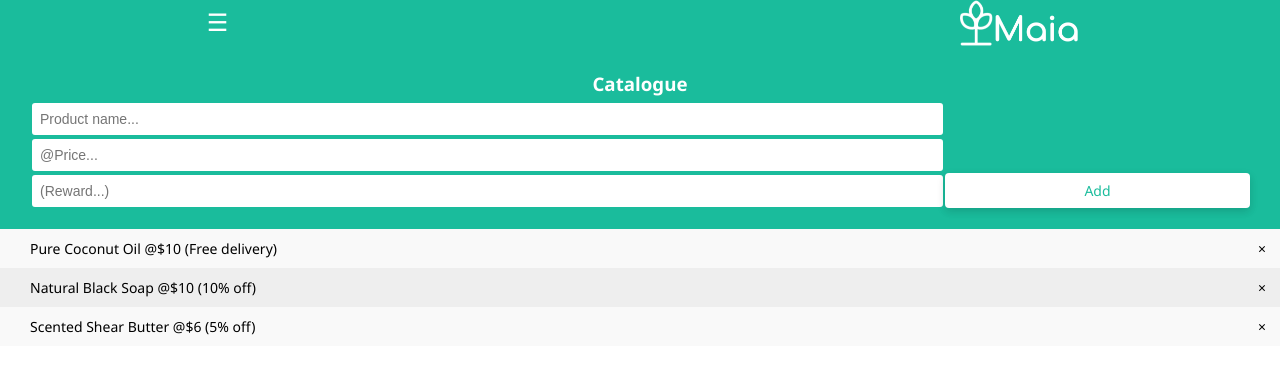
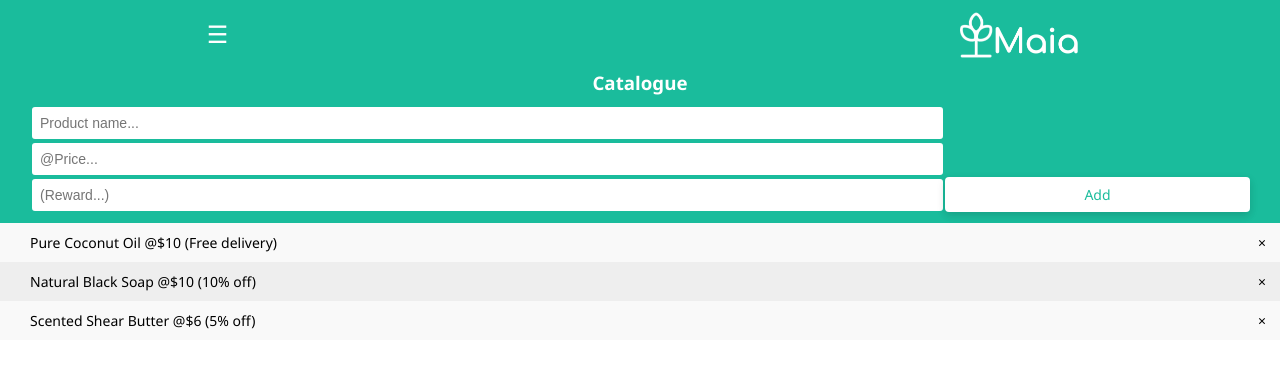
Before and after one commit to rhoC0de/maia, a plain HTML site: page html/catalogue.html in a window 1280 px wide. Drawn offline with Linux system fonts and the light colour scheme.

Commit message:
Catalogue errors fixed

```diff
--- a/css/catalogue.css
+++ b/css/catalogue.css
@@ -22,7 +22,7 @@ body {
     max-width: 100%;
     color: #fff;
     background-color: #1abc9c;
-    padding: 0px 10px;
+    padding: 12px 10px;
     height: auto;
 }
 
@@ -164,9 +164,12 @@ ul {
   }
 
   /* Style the header */
+  h3{
+    padding-bottom: 10px;
+  }
   .catalogue {
     background-color: #1abc9c;
-    padding: 20px 30px;
+    padding: 0px 30px 10px;
     color: white;
     text-align: center;
   }
--- a/html/catalogue.html
+++ b/html/catalogue.html
@@ -33,7 +33,7 @@
         </section>
 
         <section id="myDIV" class="catalogue">
-            <h3 style="margin:5px">Catalogue</h3>
+            <h3>Catalogue</h3>
             <input type="text" id="myInput1" placeholder="Product name...">
             <input type="text" id="myInput2" placeholder="@Price...">
             <input type="text" id="myInput3" placeholder="(Reward...)">
```
